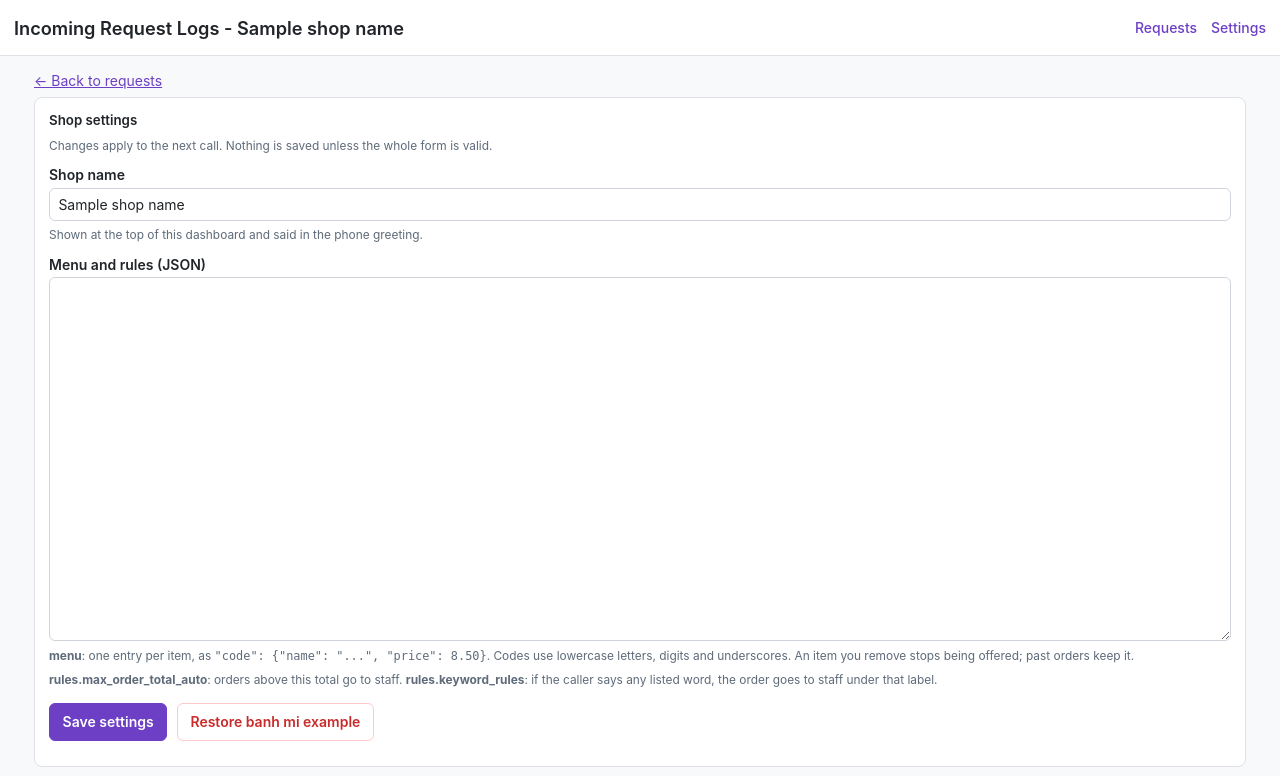
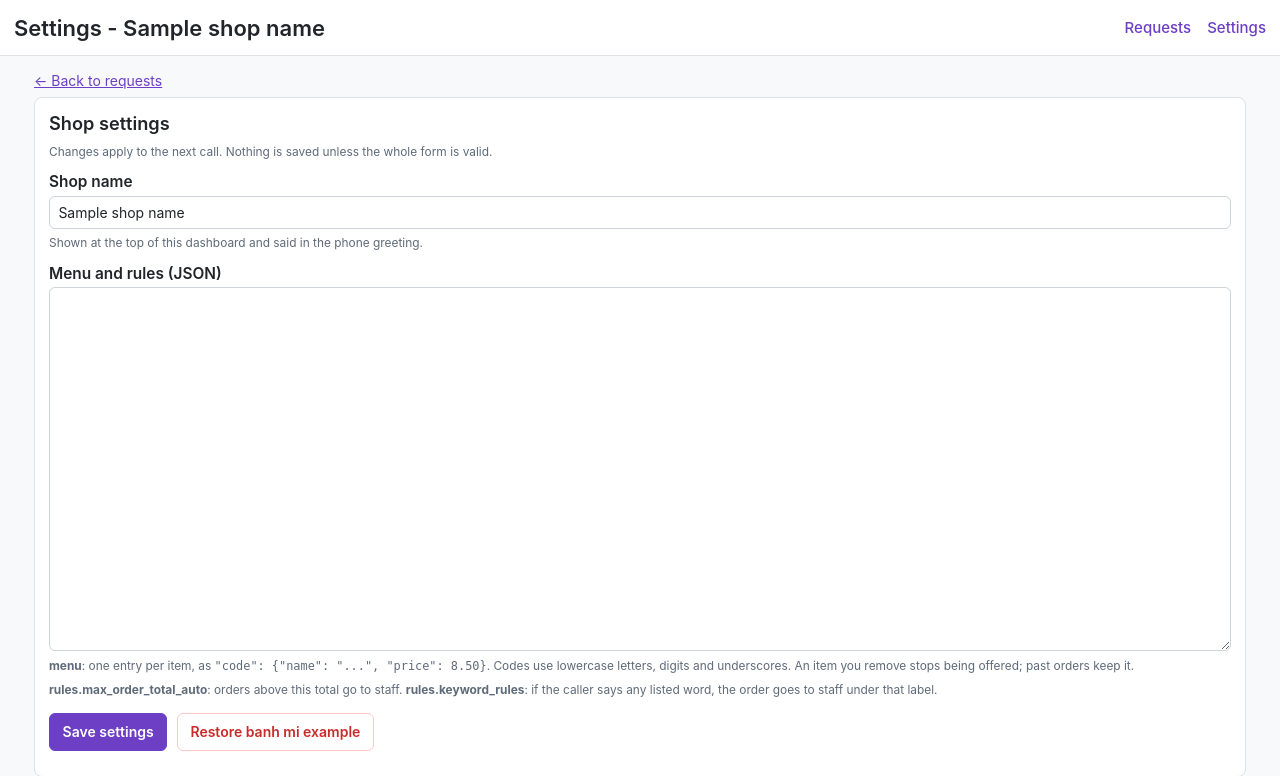
Before and after one commit to ngup1/Agent2Agent-Controller-HackMidWest26, a FastAPI app: template backend/templates/settings.html in a window 1280 px wide. Shown: the top 776 px of the page. Run offline with FastAPI, Linux system fonts and the light colour scheme; the template is opened without the code that fills it: most values are stand-ins (such as "Sample title", 1, 10 or a date in 2020); some libraries are stand-ins or nearby versions.

Commit message:
SSA-032: consistent top-bar title size, Settings title, larger settings headers
Co-Authored-By: Claude Opus 5.5 <noreply@anthropic.com>

```diff
--- a/backend/templates/base.html
+++ b/backend/templates/base.html
@@ -7,8 +7,8 @@
 font-family:-apple-system,BlinkMacSystemFont,"Segoe UI",Roboto,Helvetica,Arial,sans-serif;font-size:14px;color:var(--ink);background:var(--page)}
 *{box-sizing:border-box}body{margin:0}
 .topbar{display:flex;align-items:center;gap:.75rem;height:56px;padding:0 1rem;background:#fff;border-bottom:1px solid var(--line);position:sticky;top:0;z-index:1}
-.topbar h1{font-size:1.3rem;font-weight:600;margin:0;flex:1;min-width:0;overflow:hidden;text-overflow:ellipsis;white-space:nowrap}
-.topbar h1 a{color:inherit;text-decoration:none}.topbar nav a{margin-left:1rem;font-weight:500;text-decoration:none}
+.topbar h1{font-size:22px;font-weight:600;margin:0;flex:1;min-width:0;overflow:hidden;text-overflow:ellipsis;white-space:nowrap}
+.topbar h1 a{color:inherit;text-decoration:none}.topbar nav a{margin-left:16px;font-size:15px;font-weight:500;text-decoration:none}
 main{max-width:1240px;margin:1rem auto;padding:0 1rem}
 h2{font-size:.95rem;font-weight:600;margin:0 0 .6rem}h3{font-size:.875rem;margin:.9rem 0 .3rem}p{line-height:1.55;margin:.4rem 0}
 a{color:var(--accent)}a:focus-visible,button:focus-visible,textarea:focus-visible,input:focus-visible{outline:2px solid var(--accent);outline-offset:2px}
@@ -42,12 +42,13 @@ input[type=text],textarea{display:block;width:100%;font:inherit;padding:.5rem .6
 textarea.code{font-family:ui-monospace,SFMono-Regular,Menlo,Consolas,monospace;font-size:13px;line-height:1.45;min-height:26rem;white-space:pre;tab-size:2}
 .sub{font-weight:600;font-size:.78rem;color:var(--muted);text-transform:uppercase;letter-spacing:.03em}
 :root.home{font-size:17px}
+.settings .panel h2{font-size:1.3rem}.settings label{font-size:1.1rem}
 .home main{max-width:1500px;margin:0 auto;padding-top:1rem;min-height:calc(100vh - 56px);display:flex;flex-direction:column}
 .home #board-content{flex:1;display:flex;flex-direction:column}.home .board{flex:1;align-items:stretch}
 .home .column{padding:1rem}.home .column h2{font-size:1.4rem}.home .column .dot{width:12px;height:12px}.home .card{padding:.8rem .9rem;margin-bottom:.75rem}
 footer{padding:.5rem 0 1.5rem;color:var(--muted);font-size:.8rem}
 </style></head><body>
-<header class="topbar"><h1><a href="/dashboard">Incoming Request Logs{% if shop_name %} - {{ shop_name }}{% endif %}</a></h1>
+<header class="topbar"><h1><a href="/dashboard">{% block heading %}Incoming Request Logs{% endblock %}{% if shop_name %} - {{ shop_name }}{% endif %}</a></h1>
 <nav aria-label="Dashboard"><a href="/dashboard">Requests</a><a href="/dashboard/settings">Settings</a></nav></header>
 <main>
 {% if preview %}<aside class="notice"><strong>PREVIEW · Synthetic examples · Read only</strong><br>These sample calls are not database records. No orders can be placed here.</aside>{% endif %}
--- a/backend/templates/settings.html
+++ b/backend/templates/settings.html
@@ -1,5 +1,7 @@
 {% extends "base.html" %}
 {% block title %}Settings · Incoming Request Logs{% endblock %}
+{% block page %}settings{% endblock %}
+{% block heading %}Settings{% endblock %}
 {% block content %}
 <p><a href="/dashboard">← Back to requests</a></p>
 <section class="panel"><h2>Shop settings</h2>
```
